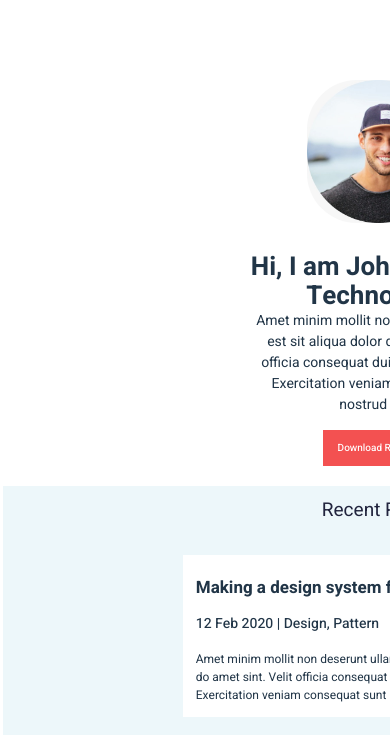
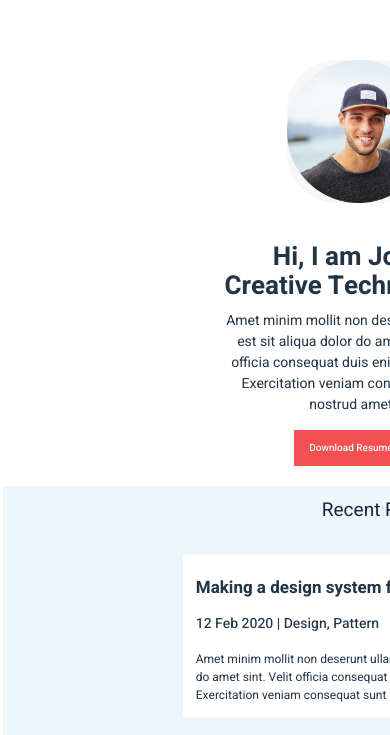
Before and after one commit to ThaysPei/Portf-lio-UI, a React (Vite) app: page / in a window 390 px wide. Shown: the part 109-844 px from the top of the page. Built offline with nearby package versions, Linux system fonts and the light colour scheme.

Commit message:
ajustes de redimensionamento

```diff
--- a/src/components/topbanner/style.css
+++ b/src/components/topbanner/style.css
@@ -51,7 +51,7 @@ button:hover {
     flex-direction: column-reverse;
   }
   .topbanner-container img {
-    margin-left: 55%;
+    margin-left: 48%;
     padding: 50px;
   }
   .texto p {
@@ -61,19 +61,20 @@ button:hover {
     max-width: 400px;
     width: 100%;
     margin-top: -5px;
-    margin-left: 60px;
+    margin-left: 30px;
   }
   .texto h1{
     font-size: 26px;
     width: 100%;
     max-width: 300px;
     text-align: center;
-    margin-left: 60px;
+    margin-left: 30px;
+    padding: 10px;
   }
   .button-topbanner{
     width: 40%;
     padding: 10px;
-    margin-left: 50%;
+    margin-left: 40%;
     margin-top: 10px;
     font-size: 10px;
     align-items: center;
```
